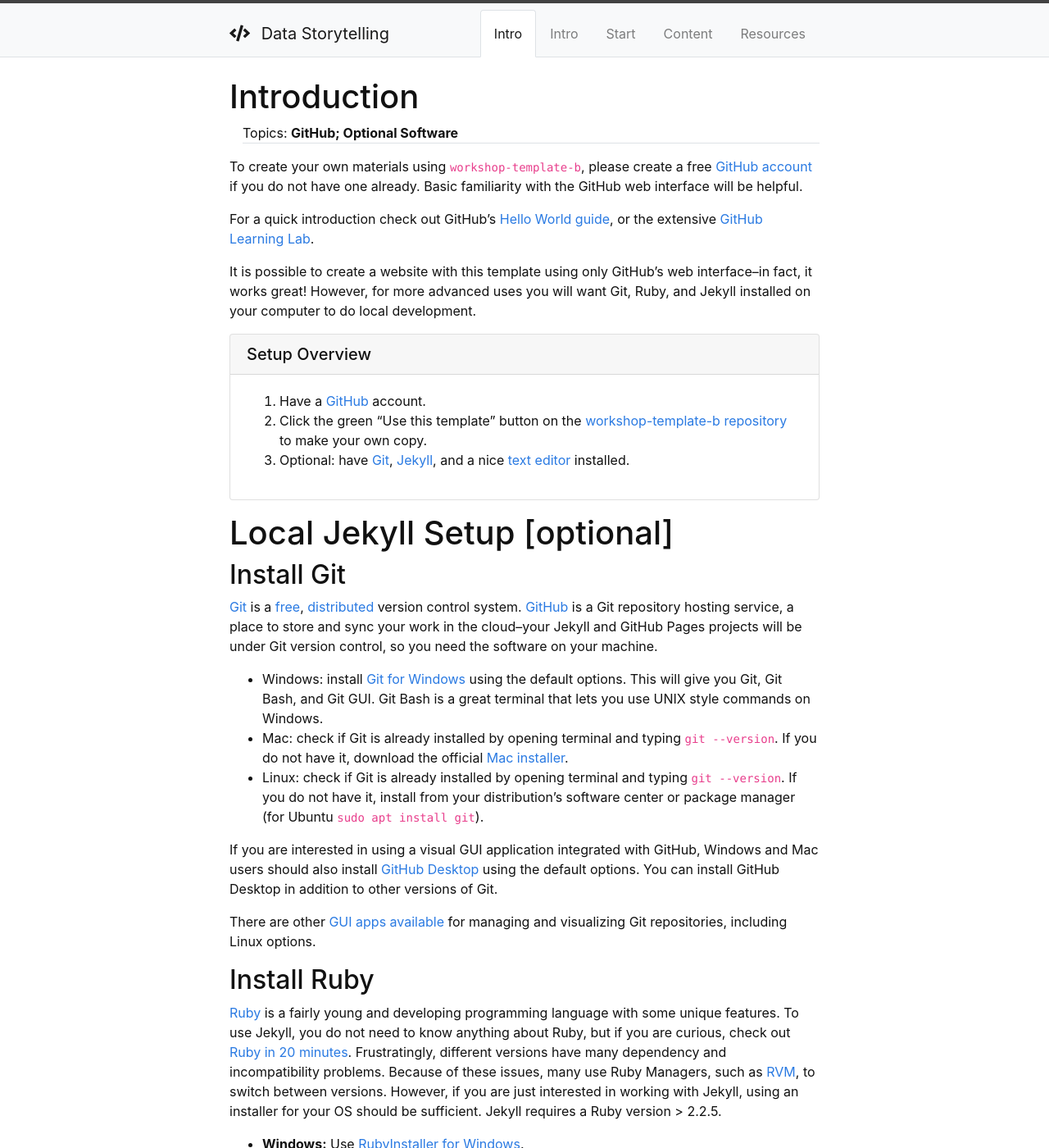
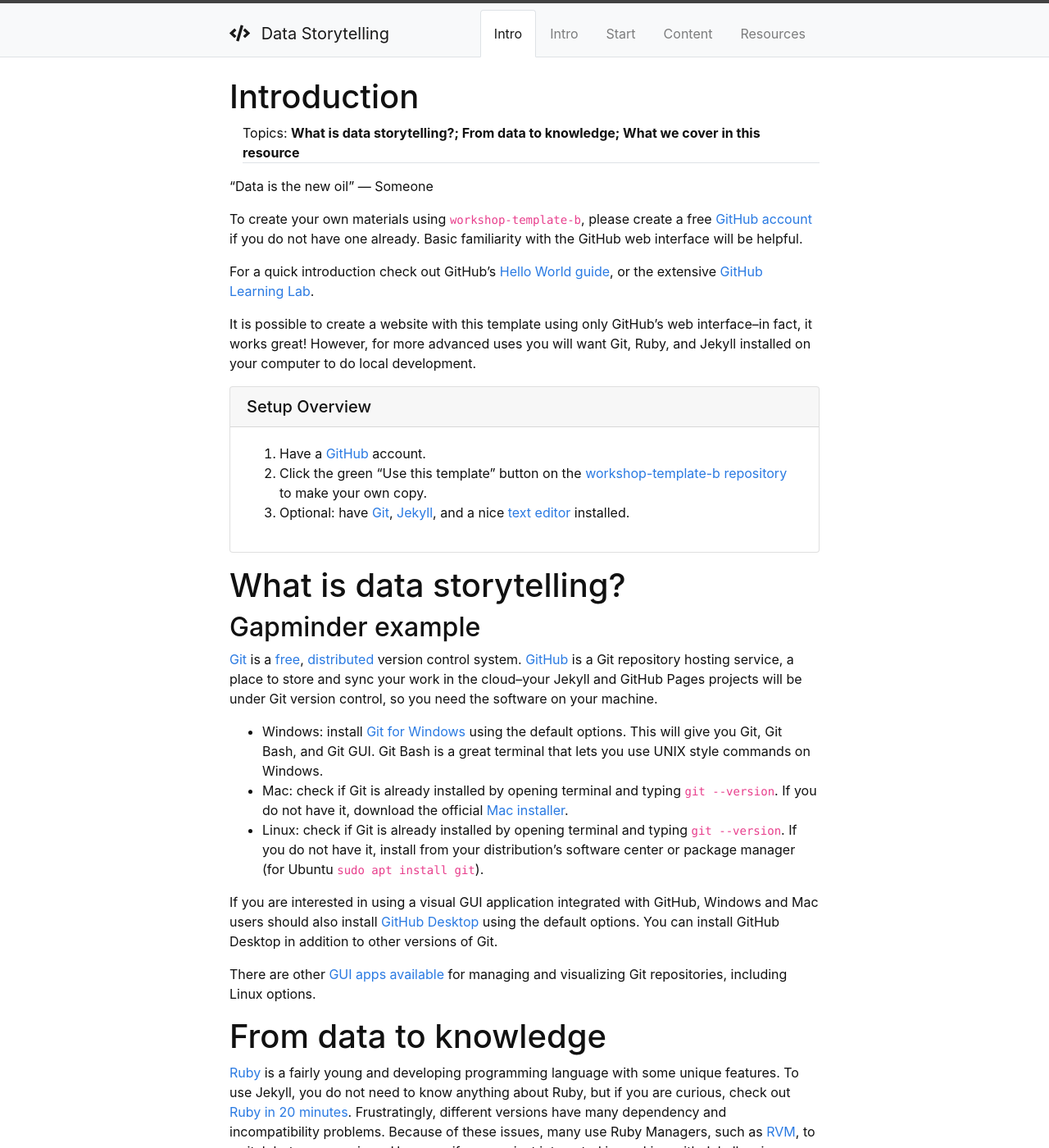
Before and after one commit to masamiy/DataStoryTelling, a Jekyll site: the page built from content/0-prep.md, in a window 1280 px wide and 1400 px high. Shown: the whole window at 82% size. Built offline with Jekyll 4.4.1, drawn with Linux system fonts in a browser that asks for light colours; some of the changed text lies outside the part shown.

Commit message:
Update 0-prep.md

```diff
--- a/content/0-prep.md
+++ b/content/0-prep.md
@@ -1,8 +1,10 @@
 ---
 title: Introduction
 nav: Intro
-topics: GitHub; Optional Software
+topics: What is data storytelling?; From data to knowledge; What we cover in this resource
 ---
+
+"Data is the new oil" --- Someone
 
 To create your own materials using `workshop-template-b`, please create a free [GitHub account](https://github.com/join) if you do not have one already.
 Basic familiarity with the GitHub web interface will be helpful.
@@ -19,9 +21,9 @@ However, for more advanced uses you will want Git, Ruby, and Jekyll installed on
 {% endcapture %}
 {% include card.html text=text header="Setup Overview" %}
 
-# Local Jekyll Setup [optional]
+# What is data storytelling?
 
-## Install Git
+## Gapminder example
 
 [Git](https://git-scm.com/) is a [free](https://www.gnu.org/philosophy/free-sw.en.html), [distributed](https://en.wikipedia.org/wiki/Distributed_version_control) version control system. [GitHub](https://github.com/) is a Git repository hosting service, a place to store and sync your work in the cloud--your Jekyll and GitHub Pages projects will be under Git version control, so you need the software on your machine.
 
@@ -34,7 +36,7 @@ You can install GitHub Desktop in addition to other versions of Git.
 
 There are other [GUI apps available](https://git-scm.com/downloads/guis) for managing and visualizing Git repositories, including Linux options.
 
-## Install Ruby
+# From data to knowledge
 
 [Ruby](https://www.ruby-lang.org/en/) is a fairly young and developing programming language with some unique features.
 To use Jekyll, you do not need to know anything about Ruby, but if you are curious, check out [Ruby in 20 minutes](https://www.ruby-lang.org/en/documentation/quickstart/).
@@ -49,7 +51,7 @@ Jekyll requires a Ruby version > 2.2.5.
 - **Mac:** OS X has a version of Ruby installed by default. Check the version with `ruby -v`. If it is > 2.2.5 you can use the system Ruby. However, a newer version can be installed using [Homebrew](https://brew.sh/), `brew install ruby`, or a manager such as [rbenv](https://github.com/rbenv/rbenv) or [RVM](http://rvm.io/). Check the official Jekyll [Mac install docs](https://jekyllrb.com/docs/installation/#macOS) for tips.
 - **Linux:** Even though the version will not be the most up-to-date, the simplest method is to use your distro's repositories. For example on Ubuntu, `sudo apt install ruby-full`. Make sure the repository version is > 2.2.5. You will also need the build tools Make and GCC, on Ubuntu get them with `sudo apt install build-essential`. For a more up-to-date version, use a manager such as [RVM](http://rvm.io/).
 
-## Install Jekyll
+## What is covered in this resource
 
 Jekyll is a Gem, a software package installed via Ruby's management system called RubyGems (similar to Python's Pip).
 Open a terminal and type:
```
